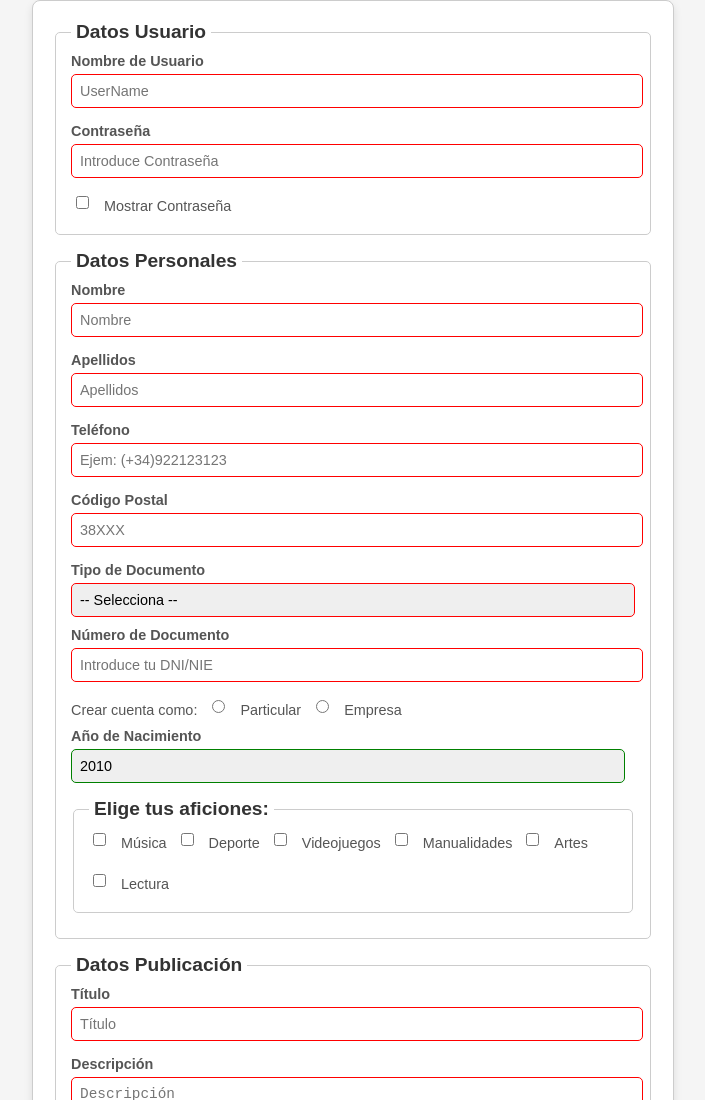
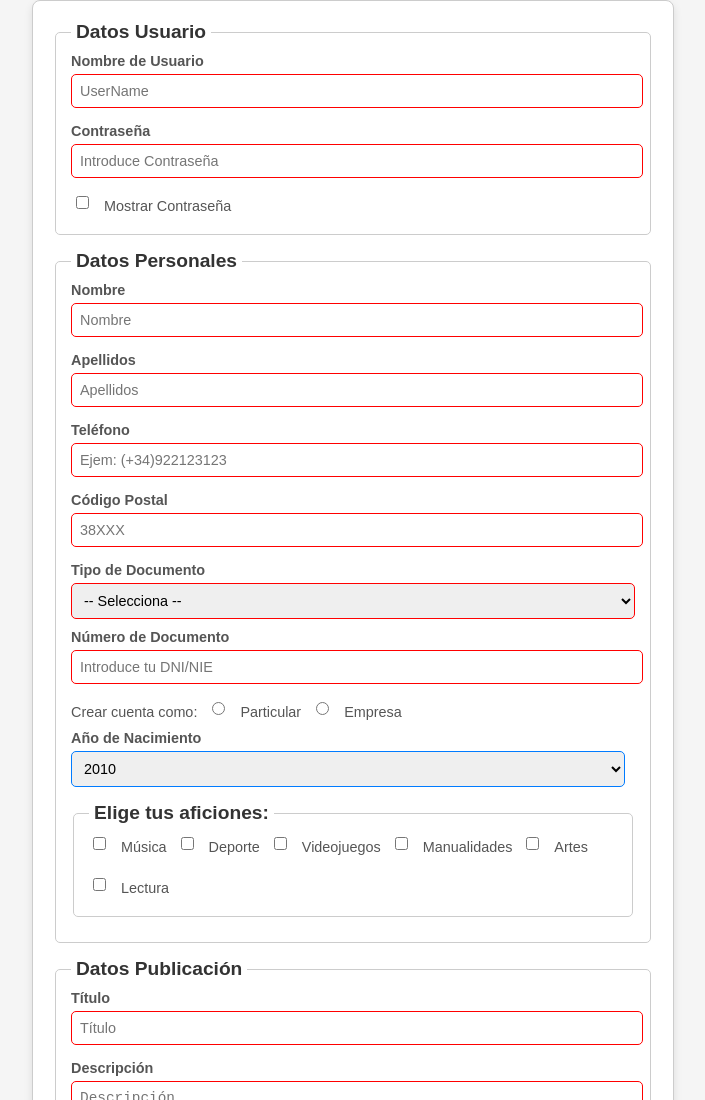
Before and after one commit to Aytamii/aytamii.github.io, a plain HTML site: page DEW/UT04-01/index.html in a window 1280 px wide. Shown: the top 1100 px of the page, without its empty margins (287-992 px from the left). Drawn offline with Linux system fonts and the light colour scheme.

Commit message:
retoques en el css

```diff
--- a/DEW/UT04-01/css/style.css
+++ b/DEW/UT04-01/css/style.css
@@ -89,7 +89,7 @@ input:invalid, textarea:invalid, select:invalid {
 
 /* Validación: campos válidos */
 input:valid, textarea:valid, select:valid {
-    border-color: green;
+    border-color: #007bff;
 }
 
 /* Checkbox y radio personalizados */
@@ -108,12 +108,6 @@ fieldset > div label {
 /* Estilo para "Mostrar contraseña" */
 #showPassword {
     margin-left: 5px;
-}
-
-/* Ajuste para select (Tipo de Documento y Año de Nacimiento) */
-select {
-    appearance: none;
-    background-size: 8px 10px;
 }
 
 /* Campo "DNI/NIE" combinado */
```
